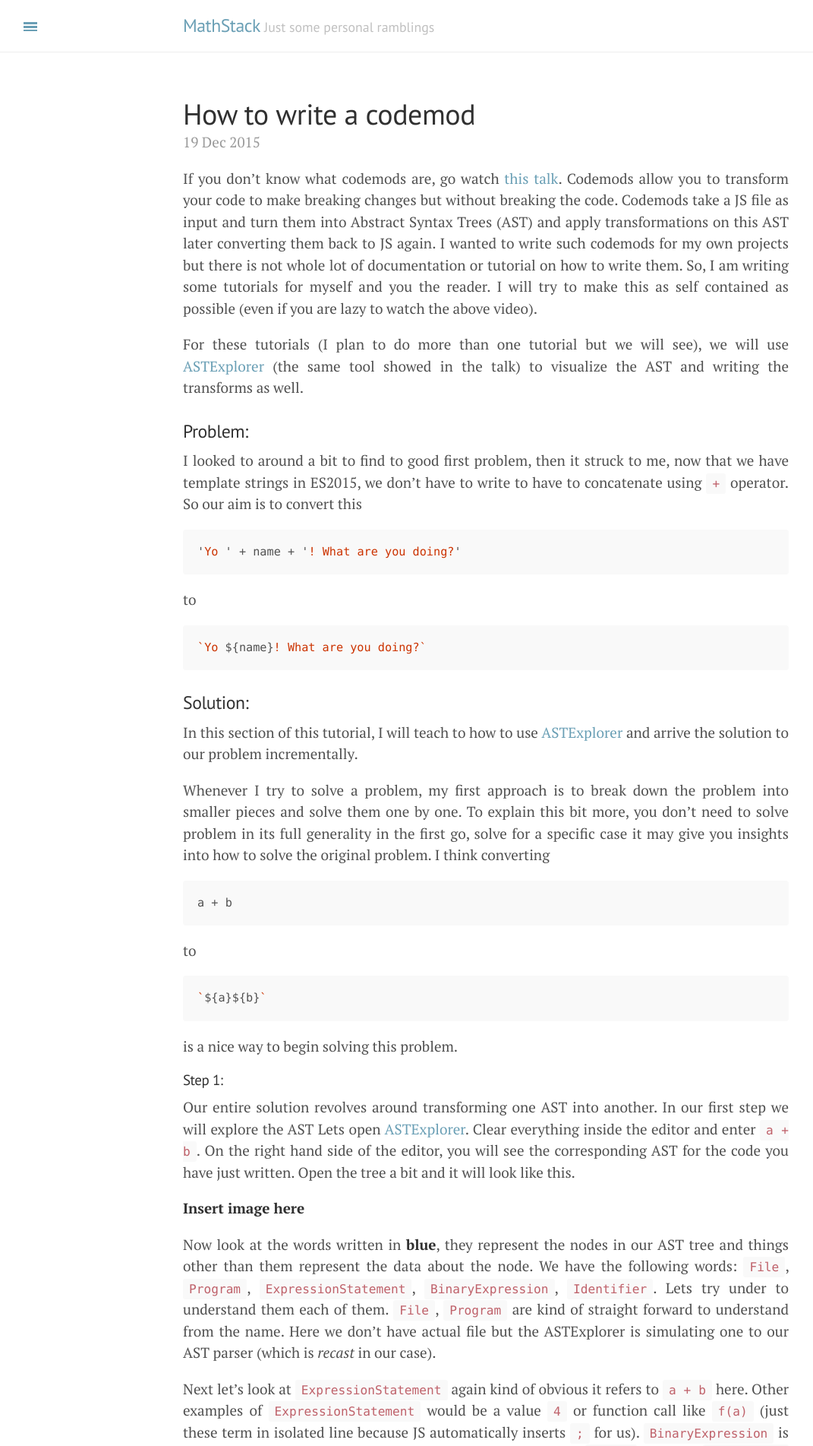
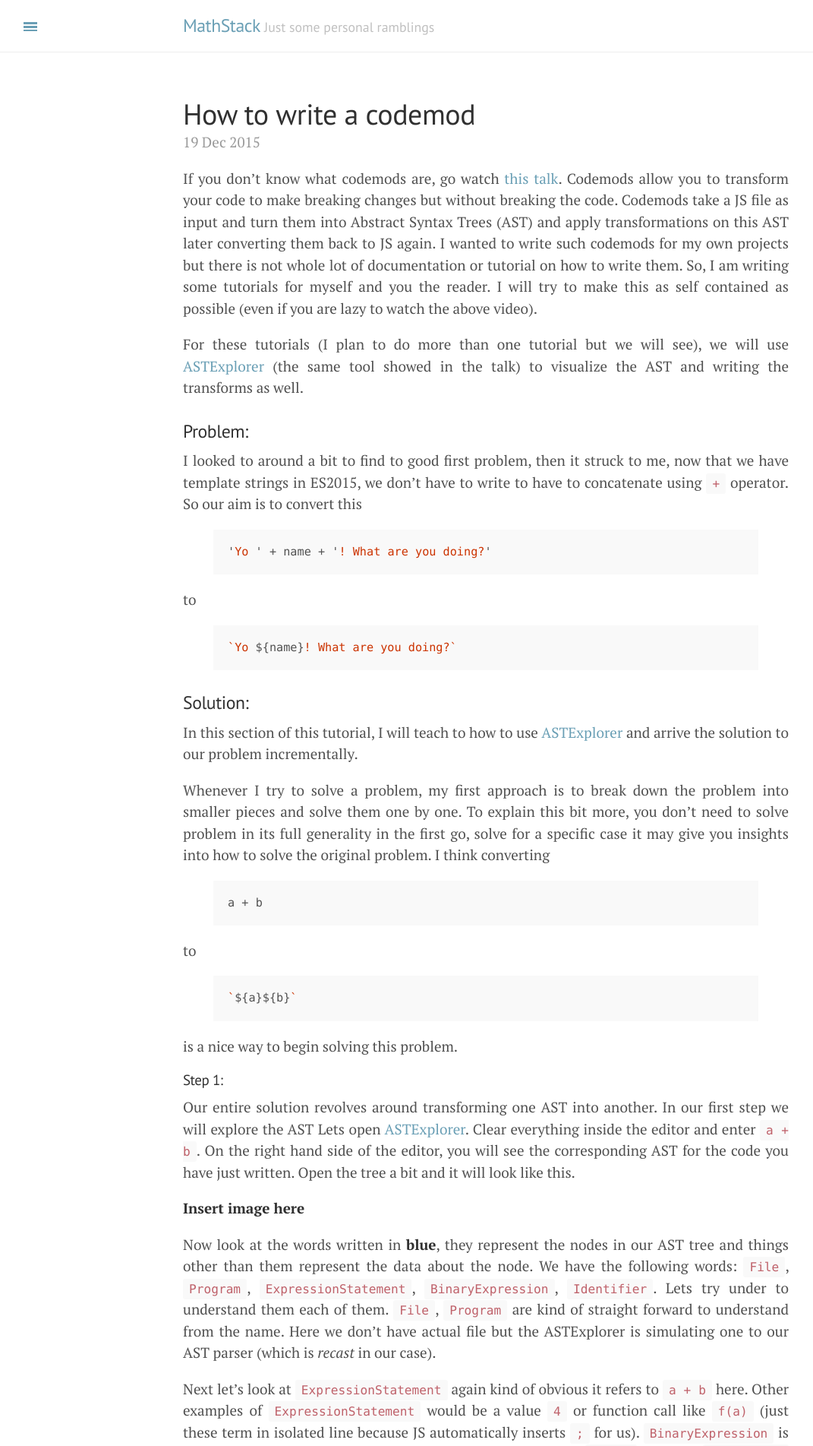
Before and after one commit to vramana/blog, a Jekyll site: the page built from _posts/2015-12-19-codemod-tutorial.md, in a window 1280 px wide. Shown: the top 1903 px of the page at 76% size, without its empty margins (0-1071 px from the left). Built offline with Jekyll 4.4.1, drawn with Linux system fonts in a browser that asks for light colours.

Commit message:
Update code blocks

````diff
--- a/_posts/2015-12-19-codemod-tutorial.md
+++ b/_posts/2015-12-19-codemod-tutorial.md
@@ -14,15 +12,15 @@
 
 I looked to around a bit to find to good first problem, then it struck to me, now that we have template strings in ES2015, we don't have to write to have to concatenate using `+` operator. So our aim is to convert this
 
-```javascript
+{% highlight javascript %}
 'Yo ' + name + '! What are you doing?'
-```
+{% endhighlight %}
 
 to
 
-```javascript
+{% highlight javascript %}
 `Yo ${name}! What are you doing?`
-```
+{% endhighlight %}
 
 ### Solution:
 
@@ -31,15 +29,15 @@
 Whenever I try to solve a problem, my first approach is to break down the problem into smaller pieces and solve them one by one. To explain this bit more,
 you don't need to solve problem in its full generality in the first go, solve for a specific case it may give you insights into how to solve the original problem. I think converting
 
-```javascript
+{% highlight javascript %}
 a + b
-```
+{% endhighlight %}
 
 to
 
-```javascript
+{% highlight javascript %}
 `${a}${b}`
-```
+{% endhighlight %}
 
 is a nice way to begin solving this problem.
 
````
Also changed, not shown: other parts of _posts/2015-12-19-codemod-tutorial.md (+2 -4 lines).
